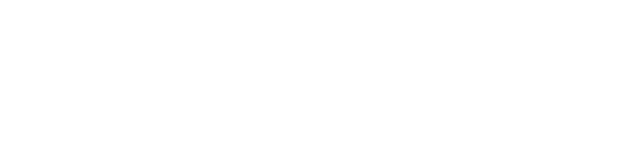
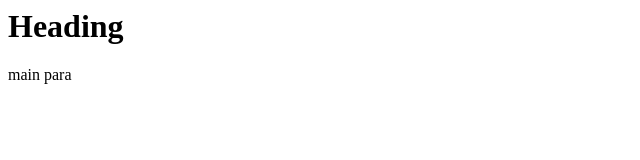
Before and after one commit to leemcpeters/GroupPractice3.25, a plain HTML site: page index.html in a window 1280 px wide. Shown: the whole page, without its empty margins (0-640 px from the left). Drawn offline with Linux system fonts and the light colour scheme.

Commit message:
added code

```diff
--- a/index.html
+++ b/index.html
@@ -5,6 +5,7 @@
     <title>Document</title>
 </head>
 <body>
-
+    <h1>Heading</h1>
+    <p>main para</p>
 </body>
 </html>
--- a/style.css
+++ b/style.css
@@ -0,0 +1,3 @@
+body {
+    background-color: blueviolet;
+}
```
